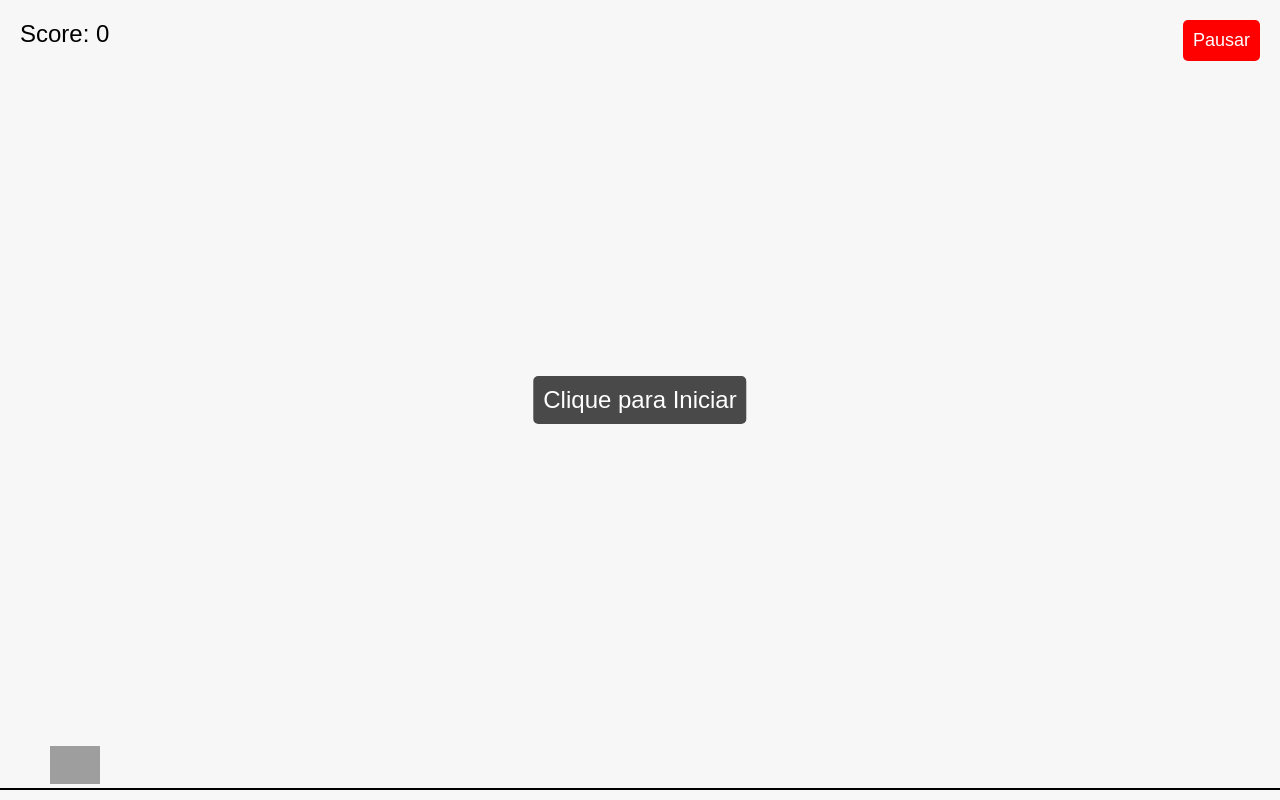
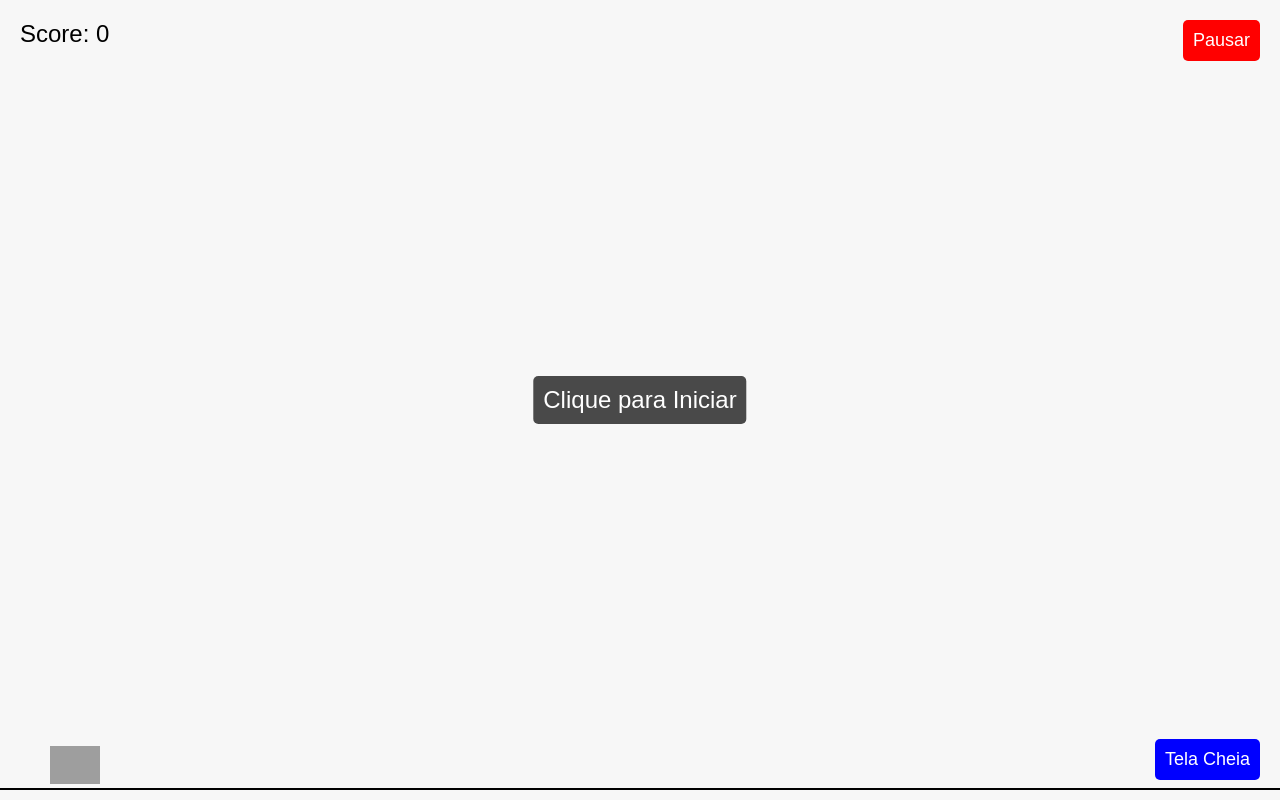
Before and after one commit to adrianooliveira37/games, a plain HTML site: page index.html in a window 1280 px wide. Drawn offline with Linux system fonts and the light colour scheme; grey boxes are pictures that could not be loaded.

Commit message:
index.html

```diff
--- a/index.html
+++ b/index.html
@@ -2,25 +2,35 @@
 <html lang="pt-br">
 <head>
     <meta charset="UTF-8">
-    <meta name="viewport" content="width=device-width, initial-scale=1.0">
+    <meta name="viewport" content="width=device-width, initial-scale=1.0, maximum-scale=1.0, user-scalable=no, viewport-fit=cover">
+    <meta name="screen-orientation" content="portrait">
+    <meta name="apple-mobile-web-app-capable" content="yes">
+    <meta name="apple-mobile-web-app-status-bar-style" content="black-translucent">
     <title>Jogo Dino</title>
     <style>
-        body {
+        body, html {
             margin: 0;
+            padding: 0;
             overflow: hidden;
+            height: 100%;
+            width: 100%;
+            position: fixed;
+            top: 0;
+            left: 0;
+            background-color: #f7f7f7;
             font-family: Arial, sans-serif;
+        }
+
+        .game {
+            position: fixed;
+            top: 0;
+            left: 0;
+            width: 100vw;
+            height: 100vh;
+            overflow: hidden;
             display: flex;
             align-items: center;
             justify-content: center;
-            height: 100vh;
-            background-color: #f7f7f7;
-        }
-
-        .game {
-            position: relative;
-            width: 100vw;
-            height: 100vh;
-            overflow: hidden;
         }
 
         .dino {
@@ -106,6 +116,19 @@
             border: none;
             border-radius: 5px;
         }
+
+        .fullscreen-button {
+            position: absolute;
+            bottom: 20px;
+            right: 20px;
+            font-size: 18px;
+            padding: 10px;
+            cursor: pointer;
+            background: blue;
+            color: white;
+            border: none;
+            border-radius: 5px;
+        }
     </style>
 </head>
 <body>
@@ -115,6 +138,7 @@
         <div class="score" id="score">Score: 0</div>
         <div class="start-message" id="startMessage">Clique para Iniciar</div>
         <button class="pause-button" id="pauseButton">Pausar</button>
+        <button class="fullscreen-button" id="fullscreenButton">Tela Cheia</button>
         <div class="game-over" id="gameOver">
             <div>Game Over!</div>
             <div>Score: <span id="finalScore">0</span></div>
@@ -146,6 +170,7 @@
         const scoreDisplay = document.getElementById('score');
         const startMessage = document.getElementById('startMessage');
         const pauseButton = document.getElementById('pauseButton');
+        const fullscreenButton = document.getElementById('fullscreenButton');
         const gameOverScreen = document.getElementById('gameOver');
         const finalScore = document.getElementById('finalScore');
         const restartButton = document.getElementById('restartButton');
@@ -164,6 +189,7 @@
 
         startMessage.addEventListener('click', startGame);
         pauseButton.addEventListener('click', togglePause);
+        fullscreenButton.addEventListener('click', toggleFullscreen);
         document.addEventListener('keydown', handleKeyPress);
         restartButton.addEventListener('click', restartGame);
 
@@ -267,6 +293,14 @@ function checkCollision(dino, cactus) {
             }
         }
 
+        function toggleFullscreen() {
+            if (!document.fullscreenElement) {
+                document.documentElement.requestFullscreen(); // Entra em tela cheia
+            } else {
+                document.exitFullscreen(); // Sai da tela cheia
+            }
+        }
+
         function endGame() {
             gameOverScreen.style.display = 'block';
             finalScore.textContent = score;
```
Lines whose indentation alone changed are shown as unchanged.
